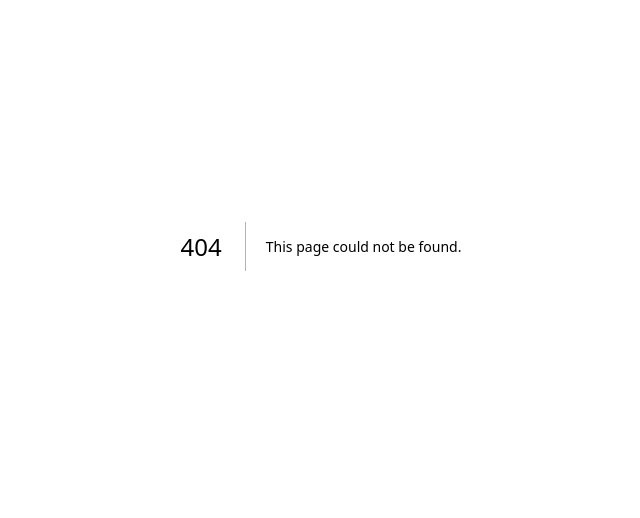
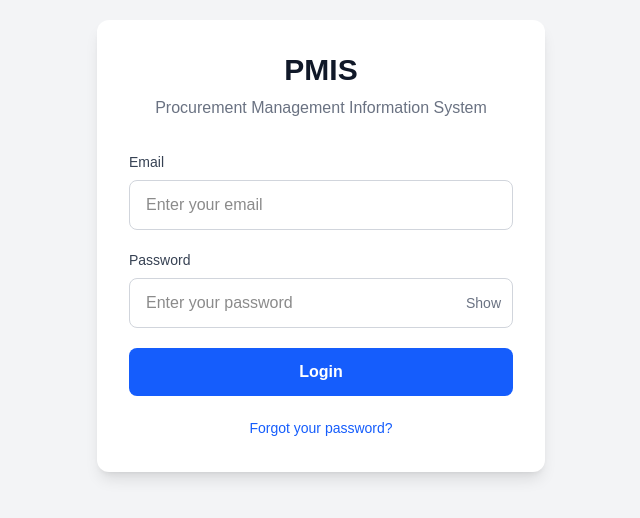
Before and after one commit to sgxtract/pmis-core, a Next.js app: page /login in a window 1280 px wide. Before the commit this address had no page. Shown: the part 154-672 px from the top of the page, without its empty margins (319-959 px from the left). Built offline with nearby package versions, Linux system fonts and the light colour scheme.

Commit message:
Create login page and authentication form

```diff
--- /dev/null
+++ b/app/login/page.tsx
@@ -0,0 +1,21 @@
+import LoginForm from "@/components/auth/LoginForm";
+
+export default function LoginPage() {
+  return (
+    <main className="flex min-h-screen items-center justify-center bg-gray-100 px-4">
+      <div className="w-full max-w-md rounded-xl bg-white p-8 shadow-lg">
+
+        <h1 className="text-center text-3xl font-bold text-gray-900">
+          PMIS
+        </h1>
+
+        <p className="mt-2 text-center text-gray-500">
+          Procurement Management Information System
+        </p>
+
+        <LoginForm />
+
+      </div>
+    </main>
+  );
+}
--- a/app/page.tsx
+++ b/app/page.tsx
@@ -5,7 +5,7 @@ export default function Home() {
     <div className="flex flex-col flex-1 items-center justify-center bg-zinc-50 font-sans dark:bg-black">
       <main className="flex flex-1 w-full max-w-3xl flex-col items-center justify-between py-32 px-16 bg-white dark:bg-black sm:items-start">
         <Image
-          className="dark:invert h-5 w-[100px]"
+          className="dark:invert h-5 w-25"
           src="/next.svg"
           alt="Next.js logo"
           width={100}
@@ -15,7 +15,7 @@ export default function Home() {
         <div className="flex flex-col items-center gap-6 text-center sm:items-start sm:text-left">
           <h1 className="max-w-xs text-3xl font-semibold leading-10 tracking-tight text-black dark:text-zinc-50">
             To get started, edit the{" "}
-            <code className="rounded bg-black/[.06] px-1.5 py-0.5 font-mono text-[0.9em] dark:bg-white/[.08]">
+            <code className="rounded bg-black/6 px-1.5 py-0.5 font-mono text-[0.9em] dark:bg-white/8">
               page.tsx
             </code>{" "}
             file.
@@ -40,13 +40,13 @@ export default function Home() {
         </div>
         <div className="flex flex-col gap-4 text-base font-medium sm:flex-row">
           <a
-            className="flex h-12 w-full items-center justify-center gap-2 rounded-full bg-foreground px-5 text-background transition-colors hover:bg-[#383838] dark:hover:bg-[#ccc] md:w-[158px]"
+            className="flex h-12 w-full items-center justify-center gap-2 rounded-full bg-foreground px-5 text-background transition-colors hover:bg-[#383838] dark:hover:bg-[#ccc] md:w-39.5"
             href="https://vercel.com/new?utm_source=create-next-app&utm_medium=appdir-template-tw&utm_campaign=create-next-app"
             target="_blank"
             rel="noopener noreferrer"
           >
             <Image
-              className="dark:invert h-[14px] w-4"
+              className="dark:invert h-3.5 w-4"
               src="/vercel.svg"
               alt="Vercel logomark"
               width={16}
@@ -55,7 +55,7 @@ export default function Home() {
             Deploy Now
           </a>
           <a
-            className="flex h-12 w-full items-center justify-center rounded-full border border-solid border-black/[.08] px-5 transition-colors hover:border-transparent hover:bg-black/[.04] dark:border-white/[.145] dark:hover:bg-[#1a1a1a] md:w-[158px]"
+            className="flex h-12 w-full items-center justify-center rounded-full border border-solid border-black/8 px-5 transition-colors hover:border-transparent hover:bg-black/4 dark:border-white/[.145] dark:hover:bg-[#1a1a1a] md:w-39.5"
             href="https://nextjs.org/docs?utm_source=create-next-app&utm_medium=appdir-template-tw&utm_campaign=create-next-app"
             target="_blank"
             rel="noopener noreferrer"
--- /dev/null
+++ b/components/auth/LoginForm.tsx
@@ -0,0 +1,116 @@
+"use client";
+
+import { useState } from "react";
+
+export default function LoginForm() {
+  const [email, setEmail] = useState("");
+  const [password, setPassword] = useState("");
+  const [error, setError] = useState("");
+  const [isLoading, setIsLoading] = useState(false);
+  const [showPassword, setShowPassword] = useState(false);
+
+  function handleSubmit(event: React.FormEvent<HTMLFormElement>) {
+    event.preventDefault();
+
+    setError("");
+
+    if (!email.trim()) {
+      setError("Please enter your email.");
+      return;
+    }
+
+    if (!password) {
+      setError("Please enter your password.");
+      return;
+    }
+
+    setIsLoading(true);
+
+    console.log("Email:", email);
+    console.log("Password:", password);
+
+    setTimeout(() => {
+      setIsLoading(false);
+    }, 1500);
+  }
+
+  return (
+    <form onSubmit={handleSubmit} className="mt-8 space-y-5">
+
+      {/* Email */}
+      <div>
+        <label
+          htmlFor="email"
+          className="mb-2 block text-sm font-medium text-gray-700"
+        >
+          Email
+        </label>
+
+        <input
+          id="email"
+          type="email"
+          placeholder="Enter your email"
+          value={email}
+          onChange={(event) => setEmail(event.target.value)}
+          className="w-full rounded-lg border border-gray-300 px-4 py-3 outline-none focus:ring-2 focus:ring-blue-500"
+        />
+      </div>
+
+      {/* Password */}
+      <div>
+        <label
+          htmlFor="password"
+          className="mb-2 block text-sm font-medium text-gray-700"
+        >
+          Password
+        </label>
+
+        <div className="relative">
+          <input
+            id="password"
+            type={showPassword ? "text" : "password"}
+            placeholder="Enter your password"
+            value={password}
+            onChange={(event) => setPassword(event.target.value)}
+            className="w-full rounded-lg border border-gray-300 px-4 py-3 pr-20 outline-none focus:ring-2 focus:ring-blue-500"
+          />
+
+          <button
+            type="button"
+            onClick={() => setShowPassword(!showPassword)}
+            className="absolute right-3 top-1/2 -translate-y-1/2 text-sm font-medium text-gray-500 hover:text-gray-700"
+          >
+            {showPassword ? "Hide" : "Show"}
+          </button>
+        </div>
+      </div>
+
+      {/* Error */}
+      {error && (
+        <div className="rounded-lg bg-red-50 p-3 text-sm text-red-600">
+          {error}
+        </div>
+      )}
+
+      {/* Login */}
+      <button
+        type="submit"
+        disabled={isLoading}
+        className="w-full rounded-lg bg-blue-600 py-3 font-semibold text-white transition hover:bg-blue-700 disabled:cursor-not-allowed disabled:opacity-50"
+      >
+        {isLoading ? "Logging in..." : "Login"}
+      </button>
+
+      {/* Forgot Password */}
+      <div className="text-center">
+        <button
+          type="button"
+          className="text-sm text-blue-600 hover:underline"
+        >
+          Forgot your password?
+        </button>
+      </div>
+
+    </form>
+  );
+}
```
